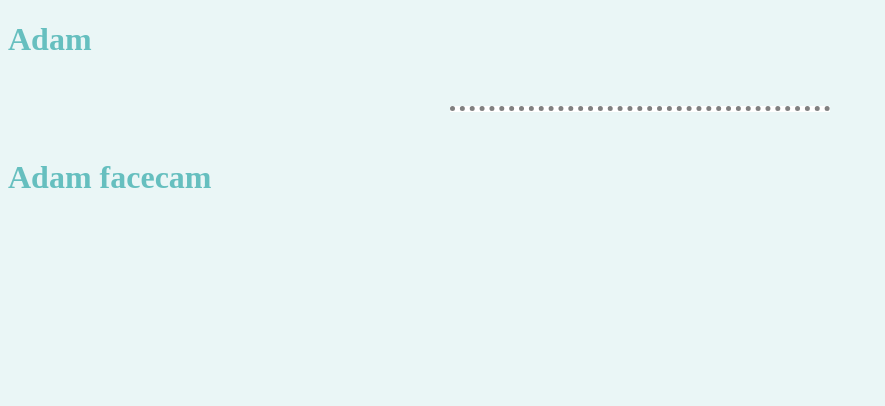
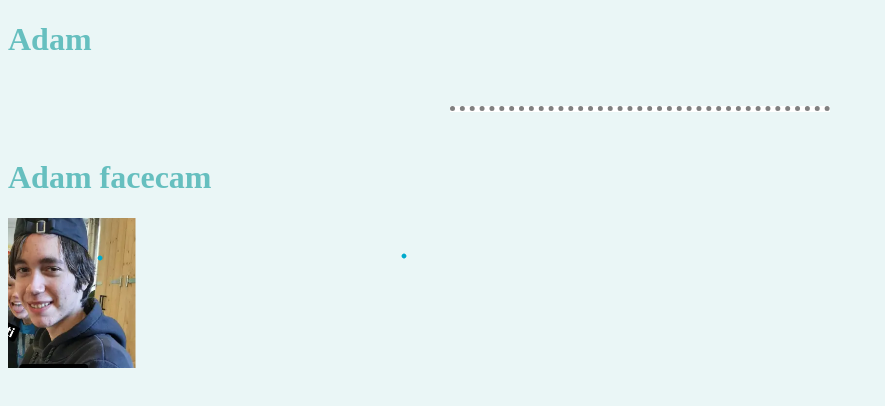
Before and after one commit to NatieboyGroup/notworking, a plain HTML site: page index.html in a window 1280 px wide. Shown: the whole page, without its empty margins (0-885 px from the left). Drawn offline with Linux system fonts and the light colour scheme.

Commit message:
Add files via upload

```diff
--- a/index.html
+++ b/index.html
@@ -12,6 +12,6 @@
         <hr size="3" noshade>
         <br>
         <h1>Adam facecam</h1>
-        <a href="pictures/Adam.png"></a>
+        <img src="pictures/Adam.png" alt="Adam"/>
     </body>
 </html>
```
